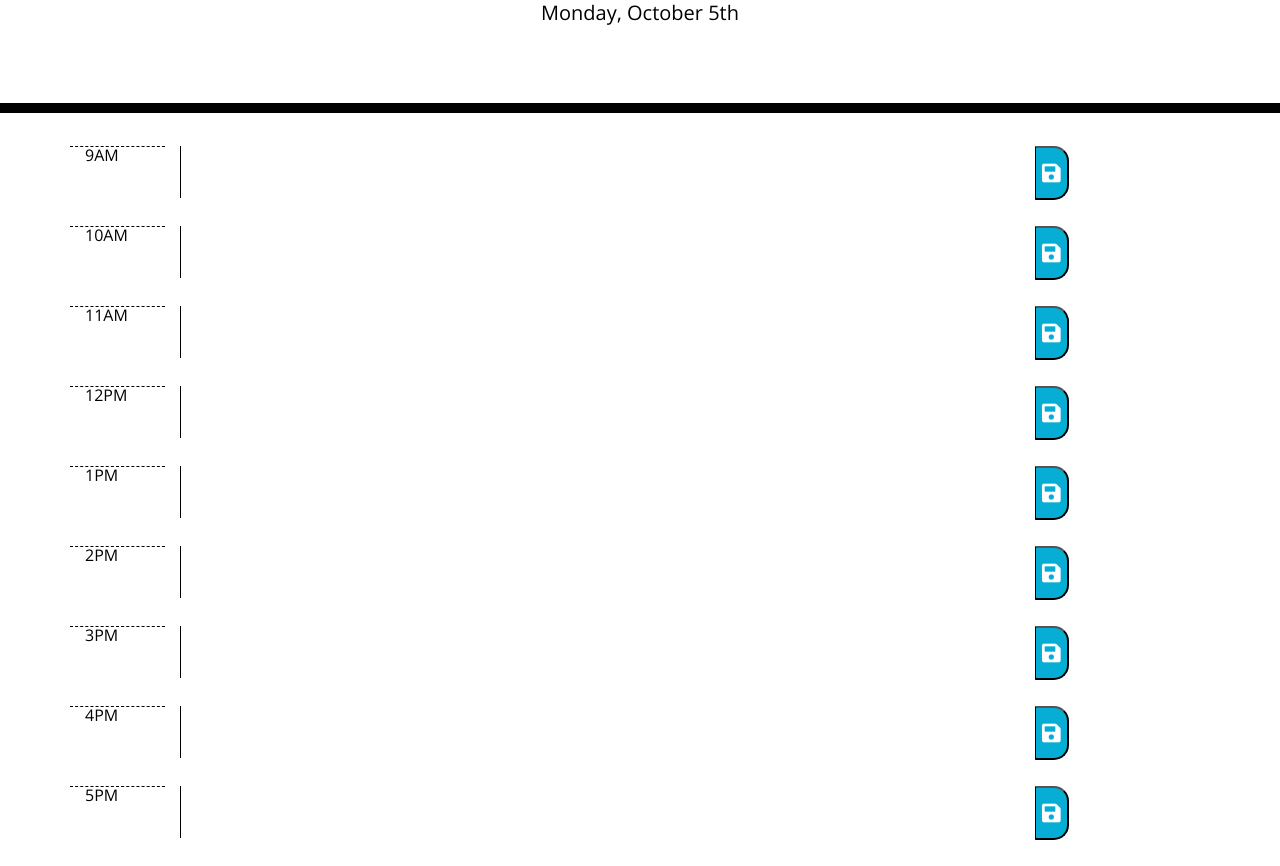
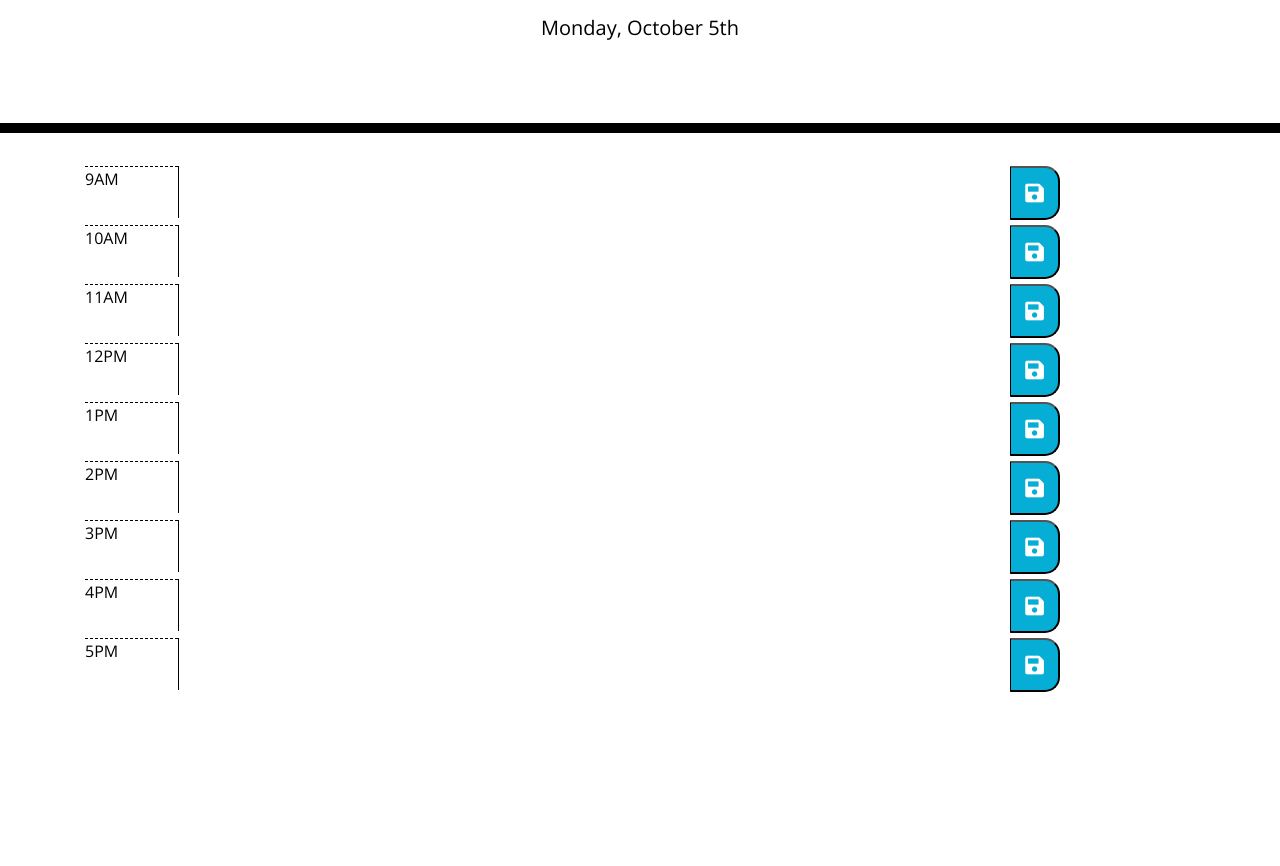
Before and after one commit to trager1122/DailyPlanner, a plain HTML site: page index.html in a window 1280 px wide. Shown: the part 191-1057 px from the top of the page. After the commit the page ends 887 px from the top, so only its background shows below. Drawn offline with nearby package versions, Linux system fonts and the light colour scheme.

Commit message:
layout is still a work-in-progress

```diff
--- a/index.html
+++ b/index.html
@@ -23,49 +23,50 @@
       <p id="currentDay" class="lead"></p>
     </header>
     <div class="container">
-      <div class="row pb-0">
-          <div class= "hour col col-lg-1"></div>
-          <div class= "description col col-lg-9"><textarea rows = "2" cols="100"></textarea></div>
-          <div class= "col col-lg-2"><button class = "saveBtn"><i class="fas fa-save fa-lg"></i></button></div>
+      <div class="row m-0 p-0">
+          <div class= "hour col-lg-1 m-0 p-0"></div>
+          <div class= "description col-lg-9 m-0 p-0"><textarea class="col-lg-12 col-md-8"></textarea></div>
+          <div class= "col-lg-2 m-0 p-0"><button class = "saveBtn"><i class="fas fa-save fa-lg"></i></button></div>
       </div>
-      <div class="row pb-0">
-        <div class= "hour col col-lg-1"></div>
-        <div class= "description col col-lg-9"><textarea rows = "2" cols="100"></textarea></div>
-        <div class= "col col-lg-2"><button class = "saveBtn"><i class="fas fa-save fa-lg"></i></button></div>
+      <div class="row m-0 p-0">
+        <div class= "hour col-lg-1 m-0 p-0"></div>
+        <div class= "description col-lg-9 m-0 p-0"><textarea class="col-lg-12 col-md-8"></textarea></div>
+        <div class= "col-lg-2 m-0 p-0"><button class = "saveBtn"><i class="fas fa-save fa-lg"></i></button></div>
       </div>
-      <div class="row pb-0">
-        <div class= "hour col col-lg-1"></div>
-        <div class= "description col col-lg-9"><textarea rows = "2" cols="100"></textarea></div>
-        <div class= "col col-lg-2"><button class = "saveBtn"><i class="fas fa-save fa-lg"></i></button></div>
+      <div class="row m-0 p-0">
+        <div class= "hour col-lg-1 m-0 p-0"></div>
+        <div class= "description col-lg-9 m-0 p-0"><textarea class="col-lg-12 col-md-8"></textarea></div>
+        <div class= "col-lg-2 m-0 p-0"><button class = "saveBtn"><i class="fas fa-save fa-lg"></i></button></div>
       </div>
-      <div class="row pb-0">
-        <div class= "hour col col-lg-1"></div>
-        <div class= "description col col-lg-9"><textarea rows = "2" cols="100"></textarea></div>
-        <div class= "col col-lg-2"><button class = "saveBtn"><i class="fas fa-save fa-lg"></i></button></div>
+      <div class="row m-0 p-0">
+        <div class= "hour col-lg-1 m-0 p-0"></div>
+        <div class= "description col-lg-9 m-0 p-0"><textarea class="col-lg-12 col-md-8"></textarea></div>
+        <div class= "col-lg-2 m-0 p-0"><button class = "saveBtn"><i class="fas fa-save fa-lg"></i></button></div>
       </div>
-      <div class="row pb-0">
-        <div class= "hour col col-lg-1"></div>
-        <div class= "description col col-lg-9"><textarea rows = "2" cols="100"></textarea></div>
-        <div class= "col col-lg-2"><button class = "saveBtn"><i class="fas fa-save fa-lg"></i></button></div>
+      <div class="row m-0 p-0">
+        <div class= "hour col-lg-1 m-0 p-0"></div>
+        <div class= "description col-lg-9 m-0 p-0"><textarea class="col-lg-12 col-md-8"></textarea></div>
+        <div class= "col-lg-2 m-0 p-0"><button class = "saveBtn"><i class="fas fa-save fa-lg"></i></button></div>
       </div>
-      <div class="row pb-0">
-        <div class= "hour col col-lg-1"></div>
-        <div class= "description col col-lg-9"><textarea rows = "2" cols="100"></textarea></div>
-        <div class= "col col-lg-2"><button class = "saveBtn"><i class="fas fa-save fa-lg"></i></button></div>
+      <div class="row m-0 p-0">
+        <div class= "hour col-lg-1 m-0 p-0"></div>
+        <div class= "description col-lg-9 m-0 p-0"><textarea class="col-lg-12 col-md-8"></textarea></div>
+        <div class= "col-lg-2 m-0 p-0"><button class = "saveBtn"><i class="fas fa-save fa-lg"></i></button></div>
       </div>
-      <div class="row pb-0">
-        <div class= "hour col col-lg-1"></div>
-        <div class= "description col col-lg-9"><textarea rows = "2" cols="100"></textarea></div>
-        <div class= "col col-lg-2"><button class = "saveBtn"><i class="fas fa-save fa-lg"></i></button></div>
+      <div class="row m-0 p-0">
+        <div class= "hour col-lg-1 m-0 p-0"></div>
+        <div class= "description col-lg-9 m-0 p-0"><textarea class="col-lg-12 col-md-8"></textarea></div>
+        <div class= "col-lg-2 m-0 p-0"><button class = "saveBtn"><i class="fas fa-save fa-lg"></i></button></div>
       </div>
-      <div class="row pb-0">
-        <div class= "hour col col-lg-1"></div>
-        <div class= "description col col-lg-9"><textarea rows = "2" cols="100"></textarea></div>
-        <div class= "col col-lg-2"><button class = "saveBtn"><i class="fas fa-save fa-lg"></i></button></div>
-      </div><div class="row pb-0">
-        <div class= "hour col col-lg-1"></div>
-        <div class= "description col col-lg-9"><textarea rows = "2" cols="100"></textarea></div>
-        <div class= "col col-lg-2"><button class = "saveBtn"><i class="fas fa-save fa-lg"></i></button></div>
+      <div class="row m-0 p-0">
+        <div class= "hour col-lg-1 m-0 p-0"></div>
+        <div class= "description col-lg-9 m-0 p-0"><textarea class="col-lg-12 col-md-8"></textarea></div>
+        <div class= "col-lg-2 m-0 p-0"><button class = "saveBtn"><i class="fas fa-save fa-lg"></i></button></div>
+      </div>
+      <div class="row m-0 p-0">
+        <div class= "hour col-lg-1 m-0 p-0"></div>
+        <div class= "description col-lg-9 m-0 p-0"><textarea class="col-lg-12 col-md-8"></textarea></div>
+        <div class= "col-lg-2 m-0 p-0"><button class = "saveBtn"><i class="fas fa-save fa-lg"></i></button></div>
       </div>
     </div>
 
--- a/style.css
+++ b/style.css
@@ -1,7 +1,6 @@
 body {
   font-family: 'Open Sans', sans-serif;
   font-size: 16px;
-  line-height: 1;
 }
 
 textarea{
@@ -10,7 +9,6 @@ textarea{
   resize: none;
   color: #000000;
   border-left: 1px solid black;
-  padding: 10px;
 }
 
 .jumbotron {
@@ -32,7 +30,6 @@ textarea{
 
 .row {
   white-space: pre-wrap;
-  height: 80px;
   border-top: 1px solid white;;
 }
 
@@ -40,7 +37,6 @@ textarea{
   background-color: #ffffff;
   color: #000000;
   border-top: 1px dashed #000000;
-  height: 80px;
 }
 
 .past {
@@ -64,8 +60,8 @@ textarea{
   border-bottom-right-radius: 15px;
   background-color: #06AED5;
   color: white;
-  height: 2 rows;
   line-height: 3;
+  width: 50px;
 }
 
 .saveBtn i:hover {
```
